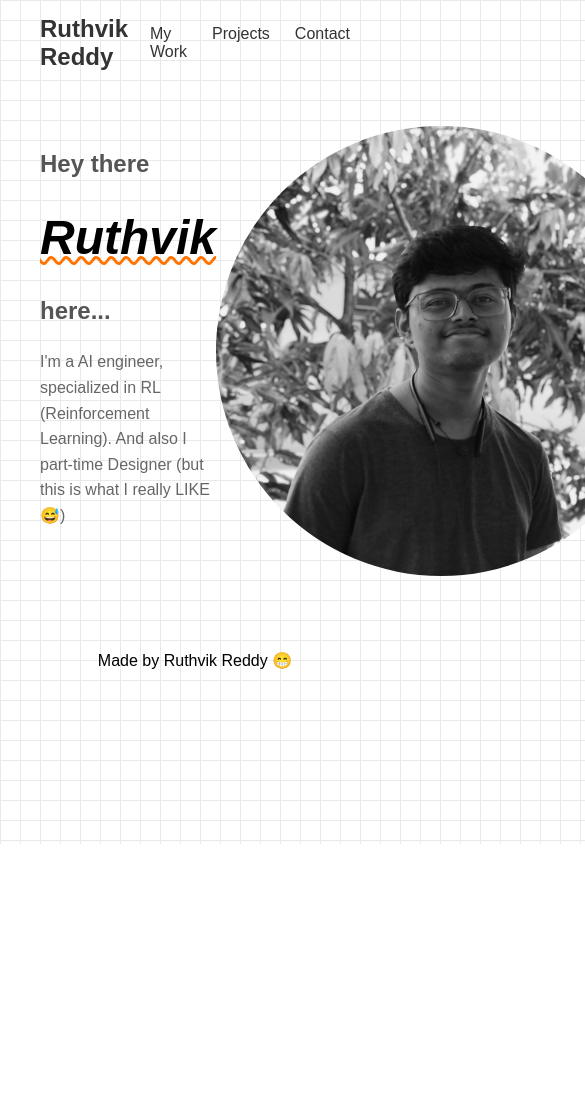
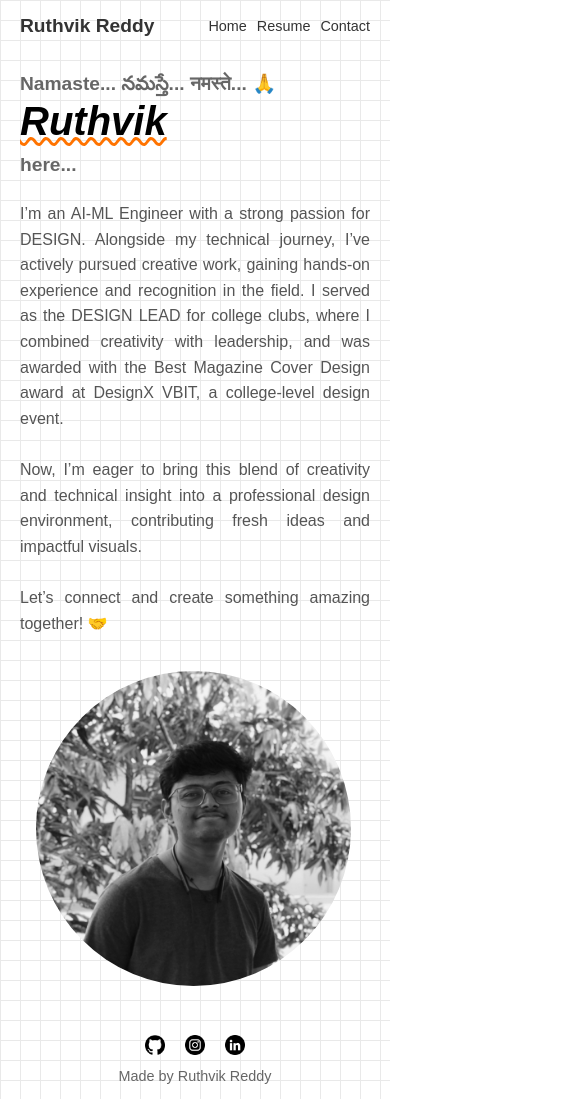
Before and after one commit to MRR20/my_portfolio, a plain HTML site: page index.html in a window 390 px wide. Shown: the top 1099 px of the page, 585 px wide, since content can reach past the window. Before the commit the page ends 844 px from the top, so only its background shows below. Drawn offline with Linux system fonts and the light colour scheme; a web font is replaced by a local one.

Commit message:
Home Screen Done

```diff
--- a/index.html
+++ b/index.html
@@ -5,6 +5,7 @@
         <meta charset="UTF-8">
         <meta name="viewport" content="width=device-width, initial-scale=1.0">
         <link rel="stylesheet" href="style.css">
+        <link rel="stylesheet" href="responsive.css">
         <title>Ruthvik Reddy</title>
         <!-- favicon -->
         <link rel="shortcut icon" href="happy.png" type="image/png">
@@ -26,8 +27,8 @@
             <!-- navigation bar -->
             <nav>
                 <ul>
-                    <li><a href="index.html">My Work</a></li>
-                    <li><a href="">Projects</a></li>
+                    <li><a href="index.html">Home</a></li>
+                    <li><a href="">Resume</a></li>
                     <li><a href="">Contact</a></li>
                 </ul>
             </nav>
@@ -36,18 +37,31 @@
         <!-- main body -->
          <div class="main">
             <div class="content">
-                <h3 class="greetings">Hey there</h3>
+                <h3 class="greetings">Namaste... నమస్తే... नमस्ते... 🙏</h3>
                 <h1 class="name">Ruthvik</h1>
                 <h3 class="greetings">here...</h3>
-                <p class="description">I'm a AI engineer, specialized in RL (Reinforcement Learning). And also I part-time Designer (but this is what I really LIKE &#128517)</p>
+                <p class="description">I’m an AI-ML Engineer with a strong passion for DESIGN. Alongside my technical journey, I’ve actively pursued creative work, gaining hands-on experience and recognition in the field. I served as the DESIGN LEAD for college clubs, where I combined creativity with leadership, and was awarded with the Best Magazine Cover Design award at DesignX VBIT, a college-level design event.
+                    <br><br>Now, I’m eager to bring this blend of creativity and technical insight into a professional design environment, contributing fresh ideas and impactful visuals.
+                    <br><br>Let’s connect and create something amazing together! &#129309;
+                </p>
+
             </div>
             <div class="profile-image">
                 <img src="ruthvik.webp" alt="ruthvik image">
             </div>
         </div>
 
+
+
         <footer>
-            <p>Made by Ruthvik Reddy &#128513</p>
+            <div class="links">
+                <ul>
+                    <li><a href="https://github.com/MRR20" target="_blank"><img src="assests/github-logo.png" alt="github-logo" class="logo"></a></li>
+                    <li><a href="https://www.instagram.com/ruthvikreddy_20/" target="_blank"><img src="assests/instagram.png" alt="instagram-logo" class="logo"></a></li>
+                    <li><a href="https://www.linkedin.com/in/ruthvik03/" target="_blank"><img src="assests/linkedin.png" alt="linkedin-logo" class="logo"></a></li>
+                </ul>
+            </div>
+            <p>Made by Ruthvik Reddy</p>
         </footer>
     </body>
 </html>
--- /dev/null
+++ b/responsive.css
@@ -0,0 +1,54 @@
+@media (max-width: 992px) {
+    .main {
+        flex-direction: column;
+        align-items: center;
+        padding: 20px
+    }
+
+    .main .content .description {
+        margin: 25px 0px;
+    }
+
+    .profile-image img {
+        max-width: 100%;
+        height: auto;
+    }
+}
+
+@media (max-width: 576px) {
+    header {
+        padding: 15px 20px;
+    }
+    header .logo {
+        font-size: 1.2rem;
+    }
+    header nav ul li {
+        font-size: 0.9rem;
+    }
+
+    .main .content .greetings {
+        font-size: 1.2rem;
+    }
+    .main .content .name {
+        font-size: 2.5rem;
+    }
+    .main .content .description {
+        margin: 25px 0px;
+        font-size: 1rem;
+    }
+
+    nav ul {
+        flex-direction: row;
+        gap: 10px;
+        align-items: center;
+    }
+    .profile-image img {
+        max-width: 90%;
+        height: auto;
+    }
+
+    footer {
+        padding: 15px 20px;
+        font-size: 0.8rem;
+    }
+}
--- a/style.css
+++ b/style.css
@@ -1,22 +1,23 @@
-body {
+html, body {
   font-family: 'Satoshi', sans-serif;
   margin: 0;
   background-color: #ffffff;
+  height: 100%;
+  display: flex;
+  flex-direction: column;
 
   /* subtle grid pattern */
   background-image:
-    linear-gradient(#e9e9e9 1px, transparent 1px),
-    linear-gradient(to right, #e9e9e9 1px, #ffffff 1px);
+    linear-gradient(#e9e9e9 1.1px, transparent 1.1px),
+    linear-gradient(to right, #e9e9e9 1.1px, transparent 1.1px);
   background-size: 20px 20px;
 }
-
 
 header {
     display: flex;
     justify-content: space-between;
     align-items: center;
     padding: 15px 40px;
-    /* background-color: #f5f5f5; */
 }
 
 .logo {
@@ -59,46 +60,86 @@ nav ul li a:hover {
 }
 
 .main {
+    flex: 1;
+}
+
+.main {
     padding: 40px 40px;
     display: flex;
     justify-content: space-evenly;
-
+    align-items: center;
 }
-
 
 .main .content .name {
     font-style: italic;
     font-size: 3rem;
     font-weight: 700;
     text-decoration: underline wavy #ff7300 3px;
+    margin: 0px 0px 10px 0px;
 }
 .main .content .greetings {
     font-size: 1.5rem;
     font-weight: 600;
-    color: #555;
+    color: #666;
+    margin: 0px;
 }
 
 .main .content .description {
     font-weight: 500;
-    color: #666;
-    margin-top: 15px;
+    color: #555;
     line-height: 1.6;
-    max-width: 600px;
+    max-width: 700px;
+    margin: 25px 10px 25px 0px;
+    text-align: justify;
 
 }
 
 .main .profile-image img{
+    align-items: center;
     width: 450px;
     height: auto;
     filter: grayscale(100%);
     border-radius: 100%;
+    padding: 10px 16px;
 }
 
 
 /* footer */
 footer {
     display: flex;
+    flex-direction: column;
     justify-content: center;
     align-items: center;
     padding: 15px 40px;
+    margin-top: auto;
+    text-align: center;
 }
+
+footer .links ul{
+    list-style: none;
+    padding: 0;
+    margin: 0px 0px 10px 0px;
+    display: flex;
+    justify-content: center;
+    gap: 20px;
+}
+
+footer .links ul li {
+    display: inline-block;
+}
+
+footer .links img.logo {
+    width: 20px;
+    height: auto;
+    transition: transform 0.3s ease;
+}
+
+footer .links img.logo:hover {
+    transform: scale(1.2);
+}
+
+footer p {
+    font-size: 0.9rem;
+    color: #666;
+    margin: 0px;
+}
```
Also changed, not shown: assests/github-logo.png (added), assests/instagram.png (added), assests/linkedin.png (added).
